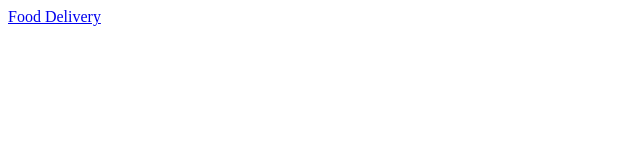
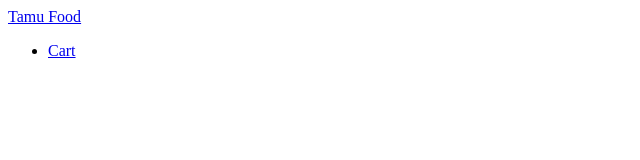
Before and after one commit to kimperria/Tamu-Foods-FrontEnd, an Angular app: page / in a window 1280 px wide. Shown: the top 160 px of the page, without its empty margins (0-640 px from the left). Built offline with nearby package versions, Linux system fonts and the light colour scheme.

Commit message:
added navbar

```diff
--- a/src/app/header/header.component.html
+++ b/src/app/header/header.component.html
@@ -1,5 +1,12 @@
 <header>
     <div class="container">
-        <a href="#" routerlink= "/" class="logo">Food Delivery </a>
+        <a href="#" routerlink= "/" class="logo">Tamu Food</a>
+        <nav>
+            <ul>
+                <li>
+                  <a href="#" routerlink= "/cart-page" >Cart</a>
+                </li>
+            </ul>
+        </nav>
     </div>
 </header>
```
